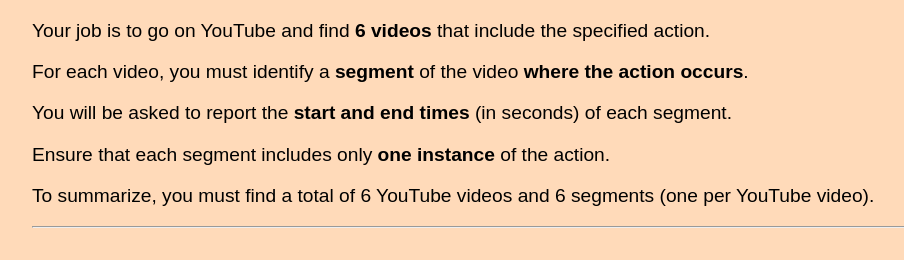
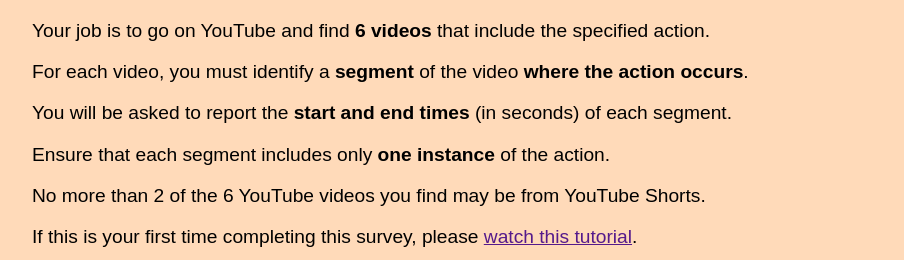
Before and after one commit to yadavta/VideoNet, a Flask app: template prolific/templates/start.html in a window 1280 px wide. Shown: the part 208-468 px from the top of the page, without its empty margins (158-1062 px from the left). Run offline with Flask 3, Linux system fonts and the light colour scheme; the template is opened without the code that fills it, so the values that code supplies are empty.

Commit message:
tweak UI

```diff
--- a/small_scale/templates/start.html
+++ b/small_scale/templates/start.html
@@ -21,7 +21,8 @@
             <p class="para-txt">For each video, you must identify a <b>segment</b> of the video <b>where the action occurs</b>.</p>
             <p class="para-txt">You will be asked to report the <b>start and end times</b> (in seconds) of each segment.</p>
             <p class="para-txt">Ensure that each segment includes only <b>one instance</b> of the action.</p>
-            <p class="para-txt">To summarize, you must find a total of 6 YouTube videos and 6 segments (one per YouTube video).</p>
+            <p class="para-txt">No more than 2 of the 6 YouTube videos you find may be from YouTube Shorts.</p>
+            <p class="para-txt">If this is your first time completing this survey, please <a href="" target="_blank">watch this tutorial</a>.</p>
             <hr>
         </div>
 
```
Also changed, not shown: small_scale/README.md.
